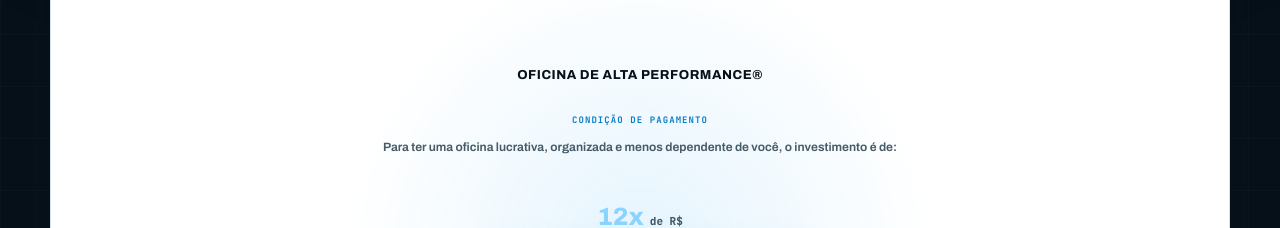
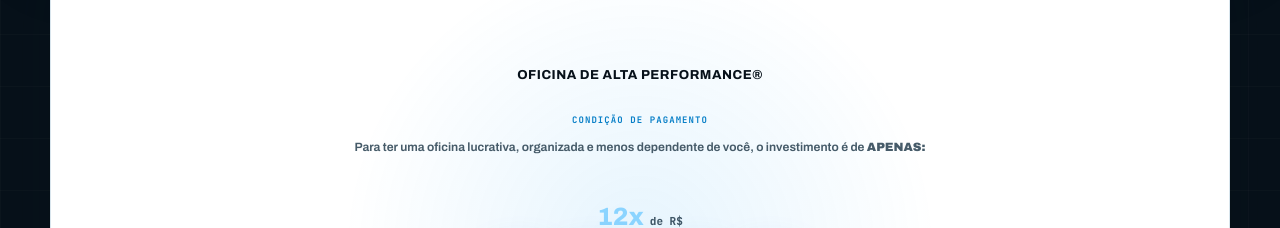
Before and after one commit to cezarhlima1/diegomensor, a Next.js app: page /oficinadealtaperformance in a window 1280 px wide. Shown: the part 10440-10668 px from the top of the page. Built offline with nearby package versions, Linux system fonts and the light colour scheme.

Commit message:
destaca investimento como apenas

```diff
--- a/components/oficina-alta-performance/OficinaAltaPerformance.tsx
+++ b/components/oficina-alta-performance/OficinaAltaPerformance.tsx
@@ -358,7 +358,7 @@ export default function OficinaAltaPerformance() {
             <div className={styles.priceCard}>
               <span className={styles.offerProduct}>OFICINA DE ALTA PERFORMANCE®</span>
               <small className={styles.paymentLabel}>CONDIÇÃO DE PAGAMENTO</small>
-              <p className={styles.investmentLead}>Para ter uma oficina lucrativa, organizada e menos dependente de você, o investimento é de:</p>
+              <p className={styles.investmentLead}>Para ter uma oficina lucrativa, organizada e menos dependente de você, o investimento é de <strong>APENAS:</strong></p>
               <div className={styles.installment}>
                 <div className={styles.installmentPrefix}>
                   <span>12x</span>
```
